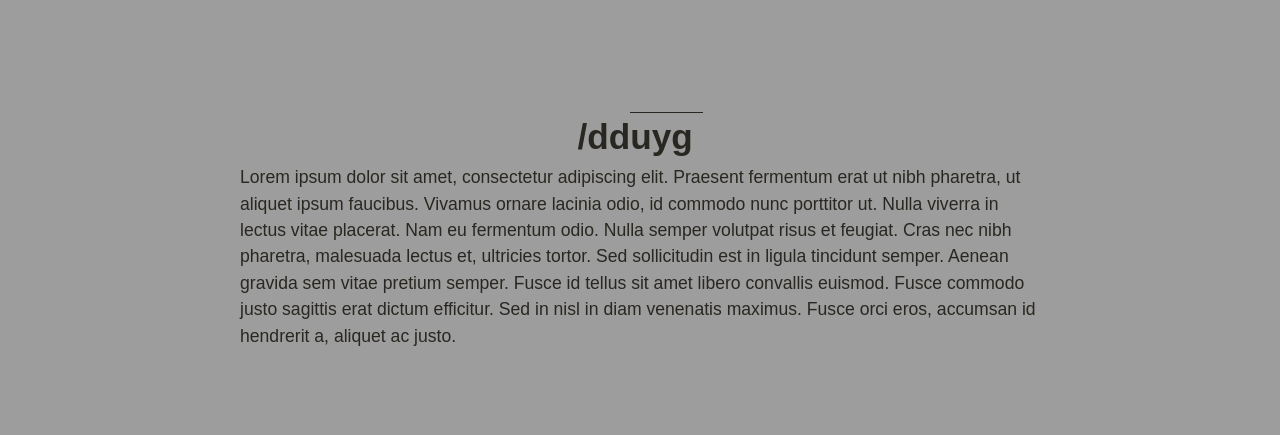
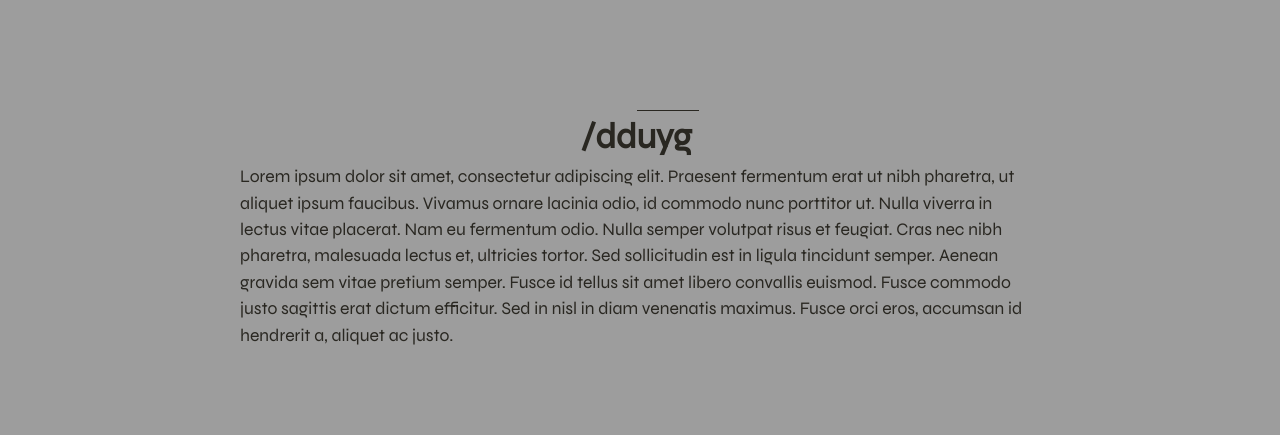
Before and after one commit to dduyg/duuuy, a Jekyll site: the page built from index.html, in a window 1280 px wide. Shown: the part 280-715 px from the top of the page. Built offline with Jekyll 4.4.1, drawn with Linux system fonts in a browser that asks for light colours; nearby versions of some CDN libraries; some web fonts are replaced.

Commit message:
Update default.html

```diff
--- a/_layouts/default.html
+++ b/_layouts/default.html
@@ -15,6 +15,8 @@
 <link href="https://fonts.googleapis.com/css2?family=Assistant&display=swap" rel="stylesheet">
 <link href="https://fonts.googleapis.com/css2?family=Nobile&display=swap" rel="stylesheet">
 <link href="https://fonts.googleapis.com/css2?family=Alegreya+Sans&display=swap" rel="stylesheet">
+<link href="https://fonts.googleapis.com/css2?family=Syne&display=swap" rel="stylesheet">
+
 <link href="https://fonts.googleapis.com/css2?family=Sofia+Sans+Extra+Condensed:wght@500&display=swap" rel="stylesheet">
 
   <script src="https://kit.fontawesome.com/63e03a9b9c.js" crossorigin="anonymous"></script>
```
